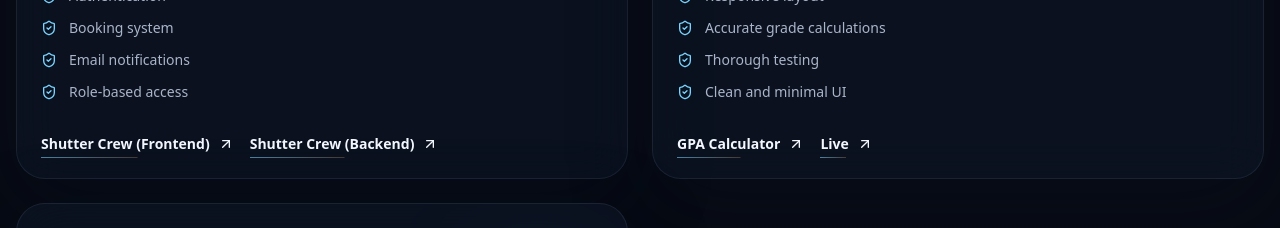
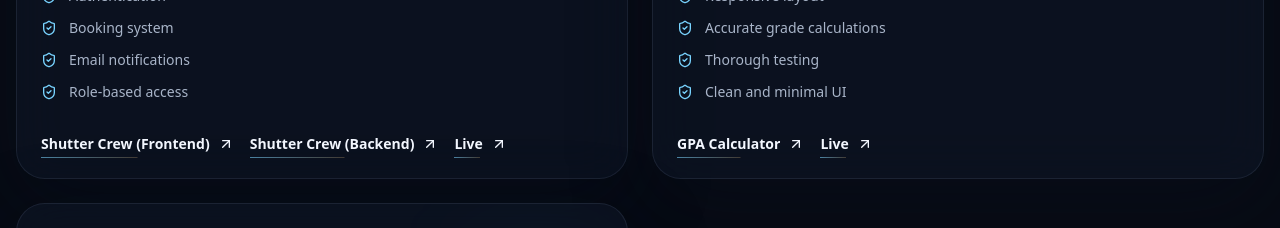
Before and after one commit to eshanjayawardhana/my-portfolio, a React (Vite) app: page /#home in a window 1280 px wide. Shown: the part 2980-3208 px from the top of the page. Built offline with nearby package versions, Linux system fonts and the light colour scheme.

Commit message:
Add live demo link for Shutter Crew project

```diff
--- a/src/content/portfolio.ts
+++ b/src/content/portfolio.ts
@@ -108,6 +108,9 @@ export const portfolio = {
           label: "Shutter Crew (Backend)",
           url: "https://github.com/eshanjayawardhana/ShutterCrew-server",
         },
+        { label: "Live",
+        url: "https://shuttercrew.vercel.app/"
+        },
       ],
     },
     {
```
